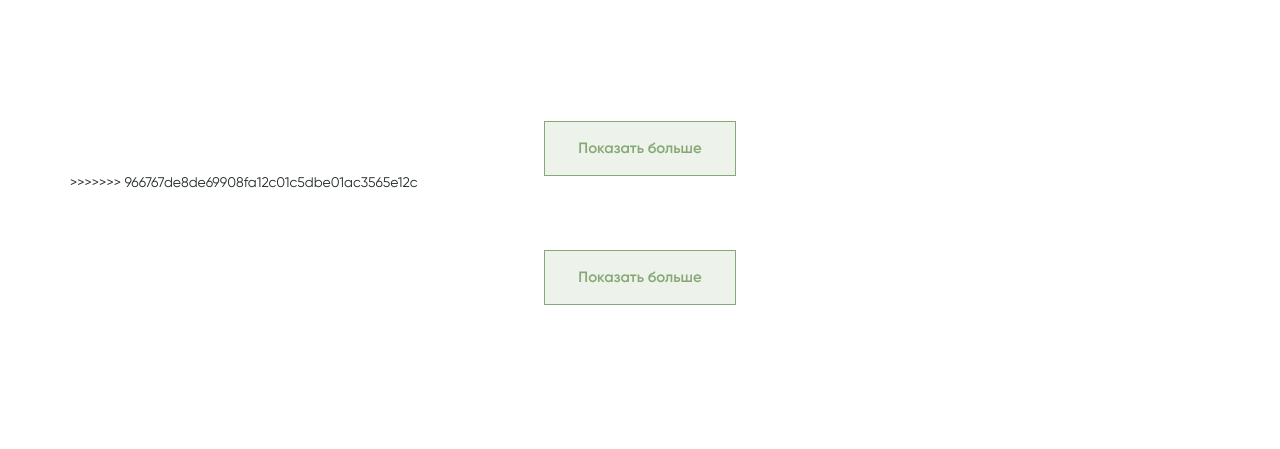
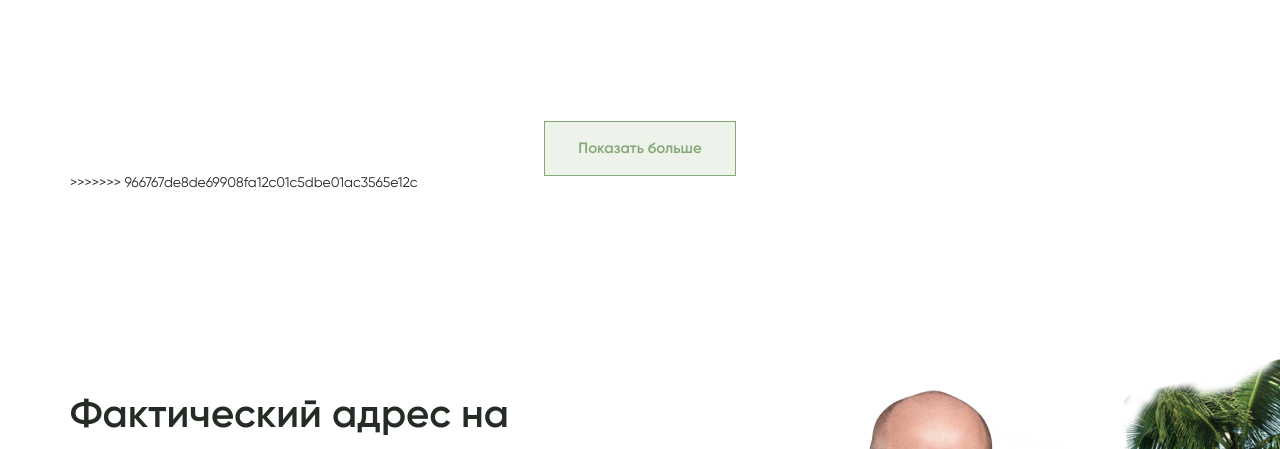
Before and after one commit to Realines/bali, a Django app: template bali/projects/templates/projects/projects.html in a window 1280 px wide. Shown: the part 2413-2862 px from the top of the page. Run offline with Django 3.2, Linux system fonts and the light colour scheme; the template is opened without the code that fills it, so the values that code supplies are empty; some libraries are stand-ins or nearby versions; some web fonts are replaced.

Commit message:
mobile design

```diff
--- a/bali/projects/templates/projects/projects.html
+++ b/bali/projects/templates/projects/projects.html
@@ -162,8 +162,6 @@
         </div>
         <button class="projects__all">{% trans 'Показать больше' %}</button> >>>>>>> 966767de8de69908fa12c01c5dbe01ac3565e12c
     </div>
-    <button class="projects__all">Показать больше</button>
-    </div>
 </section>
 
 {% endblock %}
```
